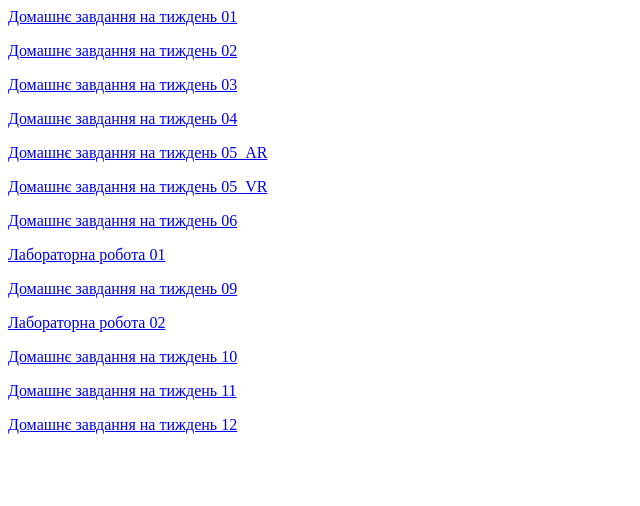
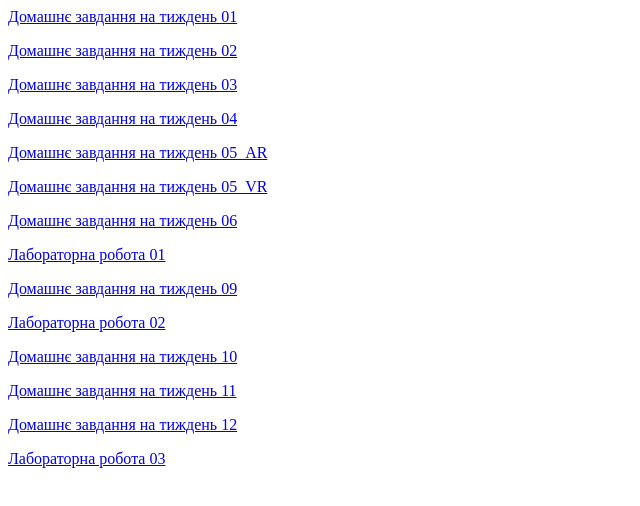
Before and after one commit to Lagovska/icto, a plain HTML site: page index.html in a window 1280 px wide. Shown: the whole page, without its empty margins (0-640 px from the left). Drawn offline with Linux system fonts and the light colour scheme.

Commit message:
Update index.html

```diff
--- a/index.html
+++ b/index.html
@@ -16,5 +16,6 @@
 		<p><a href="https://lagovska.github.io/week10_1/" target="_blank">Домашнє завдання на тиждень 10</a>
 		<p><a href="week11/week11.html" target="_blank">Домашнє завдання на тиждень 11</a>
 		<p><a href="week12/week12.html" target="_blank">Домашнє завдання на тиждень 12</a>
+		<p><a href="lab03/lab03.html" target="_blank">Лабораторна робота 03</a>
 	</body>
 </html>
```
